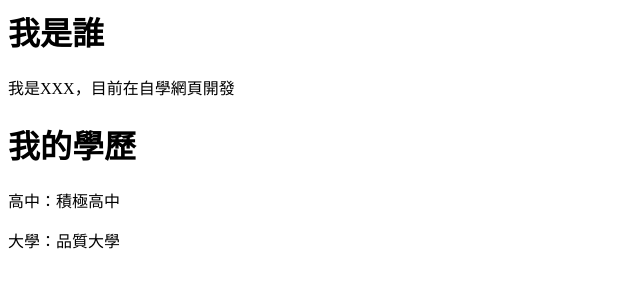
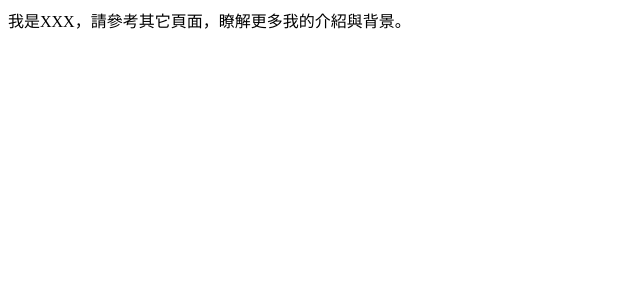
Before and after one commit to yoyo6140/my-first-testing-repo, a plain HTML site: page index.html in a window 1280 px wide. Shown: the whole page, without its empty margins (0-640 px from the left). Drawn offline with Linux system fonts and the light colour scheme.

Commit message:
修改第二段筆記

```diff
--- a/index.html
+++ b/index.html
@@ -1,5 +1 @@
-<h1>我是誰</h1>
-<p>我是XXX，目前在自學網頁開發</p>
-<h1>我的學歷</h1>
-<p>高中：積極高中</p>
-<p>大學：品質大學</p>
+我是XXX，請參考其它頁面，瞭解更多我的介紹與背景。
```
